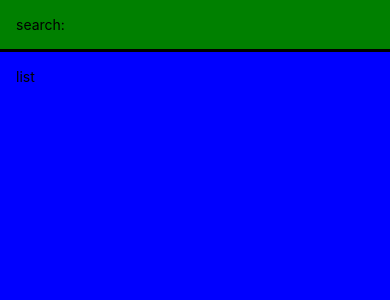
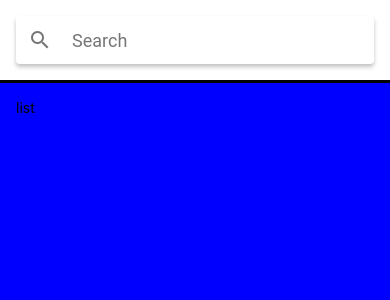
Before and after one commit to Cristianoaf81GIT/MealsToGo, a React Native app: screen / in a window 390 px wide. Shown: the top 300 px of the page. Built offline with nearby package versions, Linux system fonts and the light colour scheme.

Commit message:
update local

```diff
--- a/App.js
+++ b/App.js
@@ -1,20 +1,31 @@
-import { StatusBar as ExpoStatusBar } from 'expo-status-bar';
-import React from 'react';
+import { StatusBar as ExpoStatusBar } from "expo-status-bar";
+import React from "react";
 import {
   StatusBar,
   StyleSheet,
   Text,
   View,
   SafeAreaView,
-        Platform
-} from 'react-native';
+  Platform,
+} from "react-native";
+import { Searchbar } from "react-native-paper";
 
 export default function App() {
+  const [searchQuery, setSearchQuery] = React.useState("");
+  const onChangeSearch = (query) => setSearchQuery(query);
   return (
     <SafeAreaView style={styles.container} emulateUnlessSupported={true}>
       <ExpoStatusBar style="auto" />
-        <View style={styles.search}><Text>search:</Text></View>
-        <View style={styles.list}><Text>list</Text></View>
+      <View style={styles.search}>
+        <Searchbar
+          placeholder="Search"
+          onChangeText={onChangeSearch}
+          value={searchQuery}
+        />
+      </View>
+      <View style={styles.list}>
+        <Text>list</Text>
+      </View>
     </SafeAreaView>
   );
 }
@@ -22,21 +33,21 @@ export default function App() {
 const styles = StyleSheet.create({
   container: {
     flex: 3,
-            alignItems: 'center',
-            justifyContent: 'center',
-            backgroundColor: 'black'
+    alignItems: "center",
+    justifyContent: "center",
+    backgroundColor: "black",
   },
   search: {
     padding: 16,
-            backgroundColor: 'green',
-            width: '100%',
-            marginTop: Platform.OS === 'android' ? StatusBar.currentHeight : 0,
-            marginBottom: 3
+    backgroundColor: "white",
+    width: "100%",
+    marginTop: Platform.OS === "android" ? StatusBar.currentHeight : 0,
+    marginBottom: 3,
   },
   list: {
     flex: 2,
-            backgroundColor: 'blue',
-            width: '100%',
-            padding: 16
+    backgroundColor: "blue",
+    width: "100%",
+    padding: 16,
   },
 });
--- a/babel.config.js
+++ b/babel.config.js
@@ -1,6 +1,6 @@
-module.exports = function(api) {
+module.exports = function (api) {
   api.cache(true);
   return {
-    presets: ['babel-preset-expo'],
+    presets: ["babel-preset-expo"],
   };
 };
```
Also changed, not shown: package.json (+6 -3 lines), 2 other files (tests, documents, lock files or other folders). Lines whose indentation alone changed are shown as unchanged.
